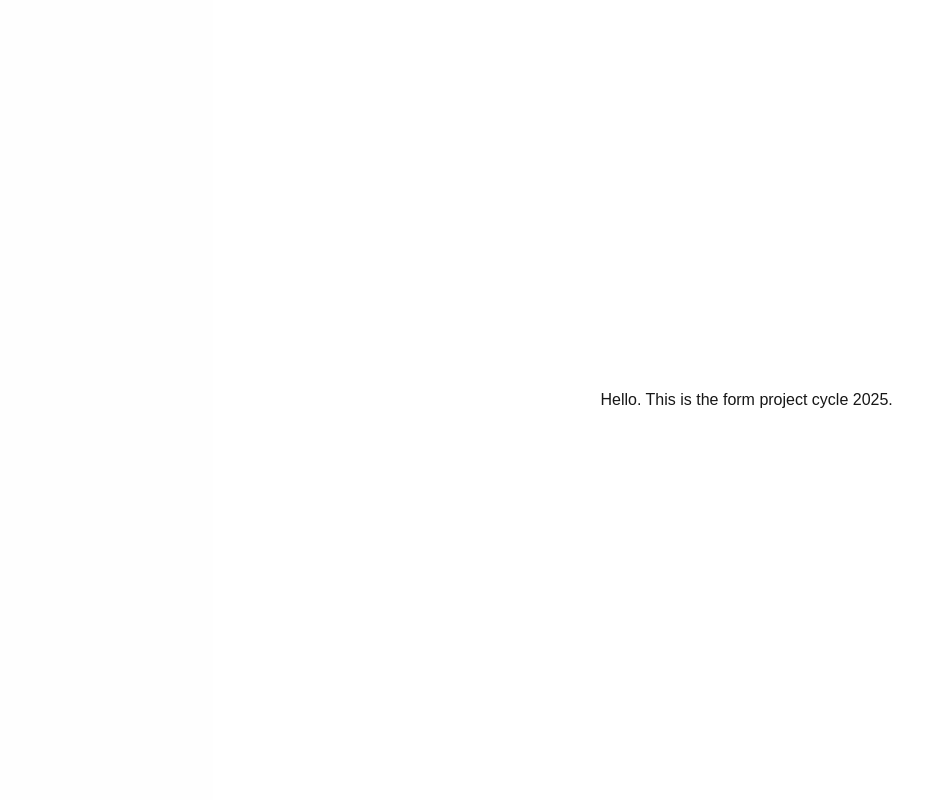
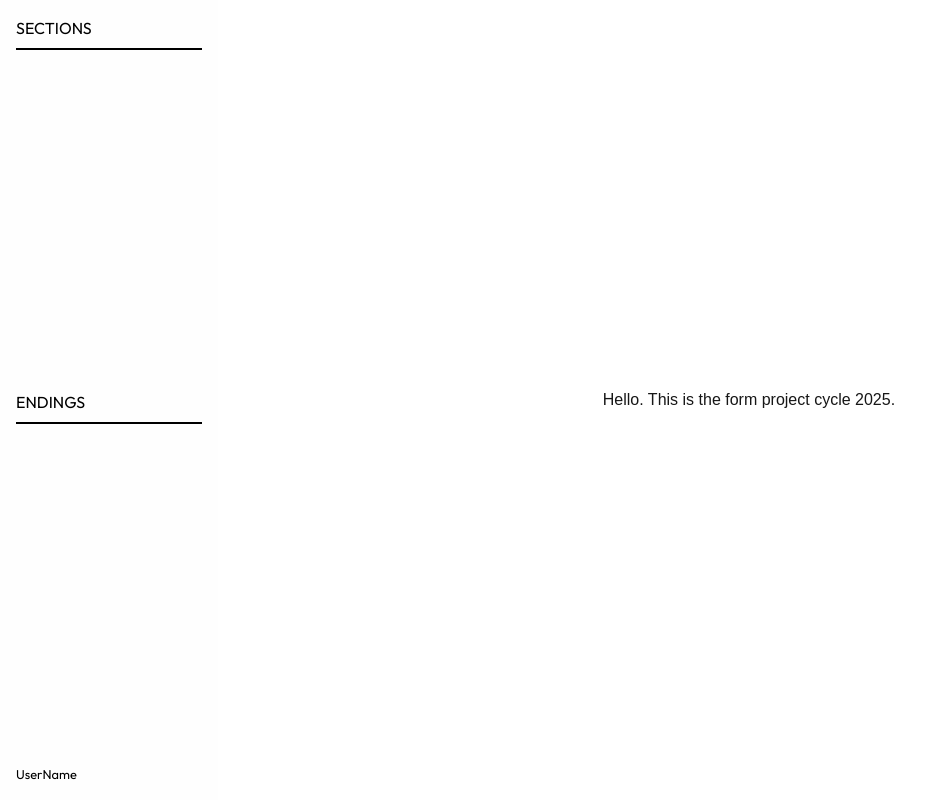
Before and after one commit to Chitransh2309/FORM-2025-ChitranshSaxena, a Next.js app: page / in a window 1280 px wide. Shown: the whole page, without its empty margins (0-937 px from the left). Built offline with nearby package versions, Linux system fonts and the light colour scheme.

Commit message:
left panel is divided into sections and endings, and has a username footer.

```diff
--- a/src/app/components/left-panel.tsx
+++ b/src/app/components/left-panel.tsx
@@ -1,7 +1,20 @@
 import "../form-builder.css";
 
 function LeftPanel() {
-  return <nav className="left-panel"></nav>;
+  return (
+    <nav className="left-panel">
+      <div className="section-content">
+        <h4>SECTIONS</h4>
+        <div className="section-divider"></div>
+      </div>
+
+      <div className="end-page">
+        <h4>ENDINGS</h4>
+        <div className="section-divider"></div>
+      </div>
+      <div className="username-footer">UserName</div>
+    </nav>
+  );
 }
 
 export default LeftPanel;
--- a/src/app/form-builder.css
+++ b/src/app/form-builder.css
@@ -1,6 +1,32 @@
+@font-face {
+  font-family: "Outfit";
+  src: url("/fonts/Outfit.ttf") format("truetype");
+}
+
 .left-panel {
+  display: flex;
+  flex-direction: column;
+  justify-content: space-between;
   background-color: #fefefe;
   color: #000000;
   width: 20%;
   height: 100vh;
+  padding: 1rem;
+  box-sizing: border-box;
+  font-family: "Outfit", sans-serif;
 }
+
+.section-content {
+  font-family: "Outfit", sans-serif;
+}
+
+.section-divider {
+  border-bottom: #000000;
+  border: none;
+  border-top: 2px solid #000;
+  margin: 0.5rem 0;
+}
+
+.username-footer {
+  font-size: 0.8rem;
+}
```
